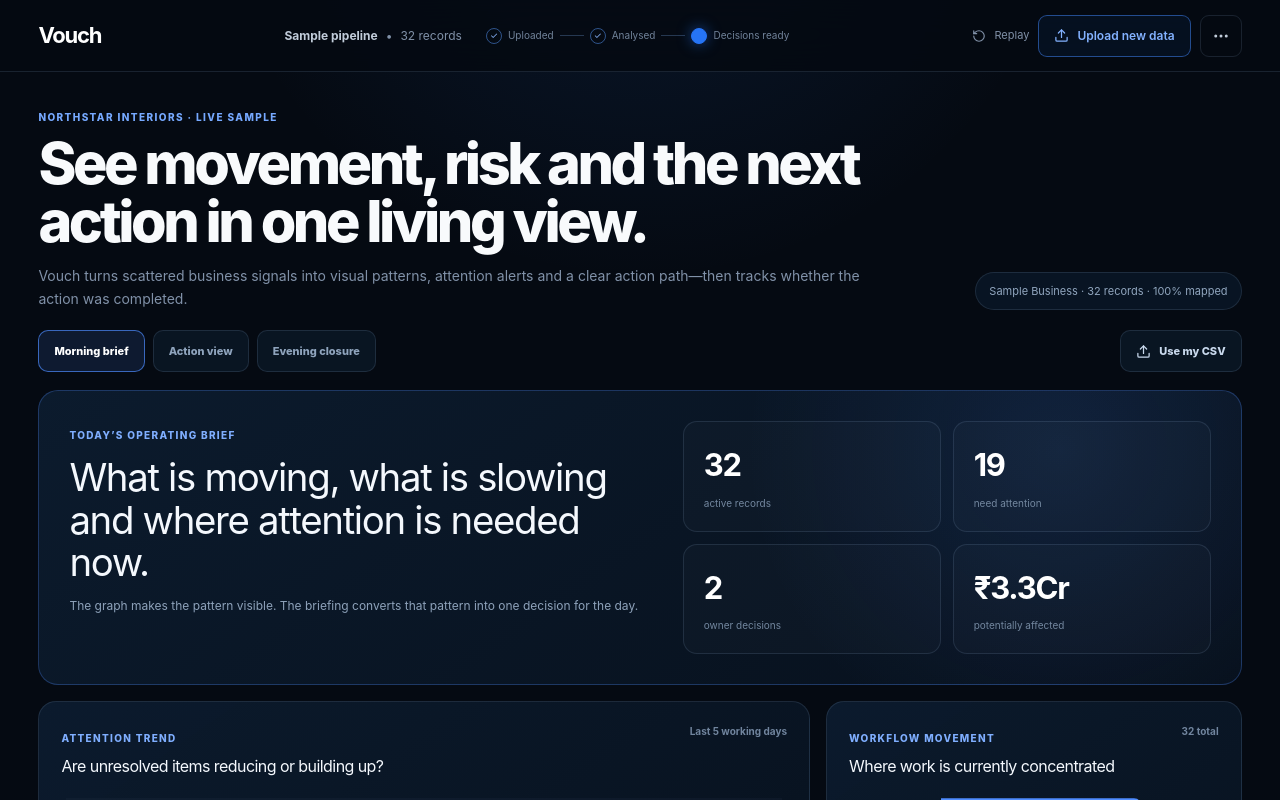
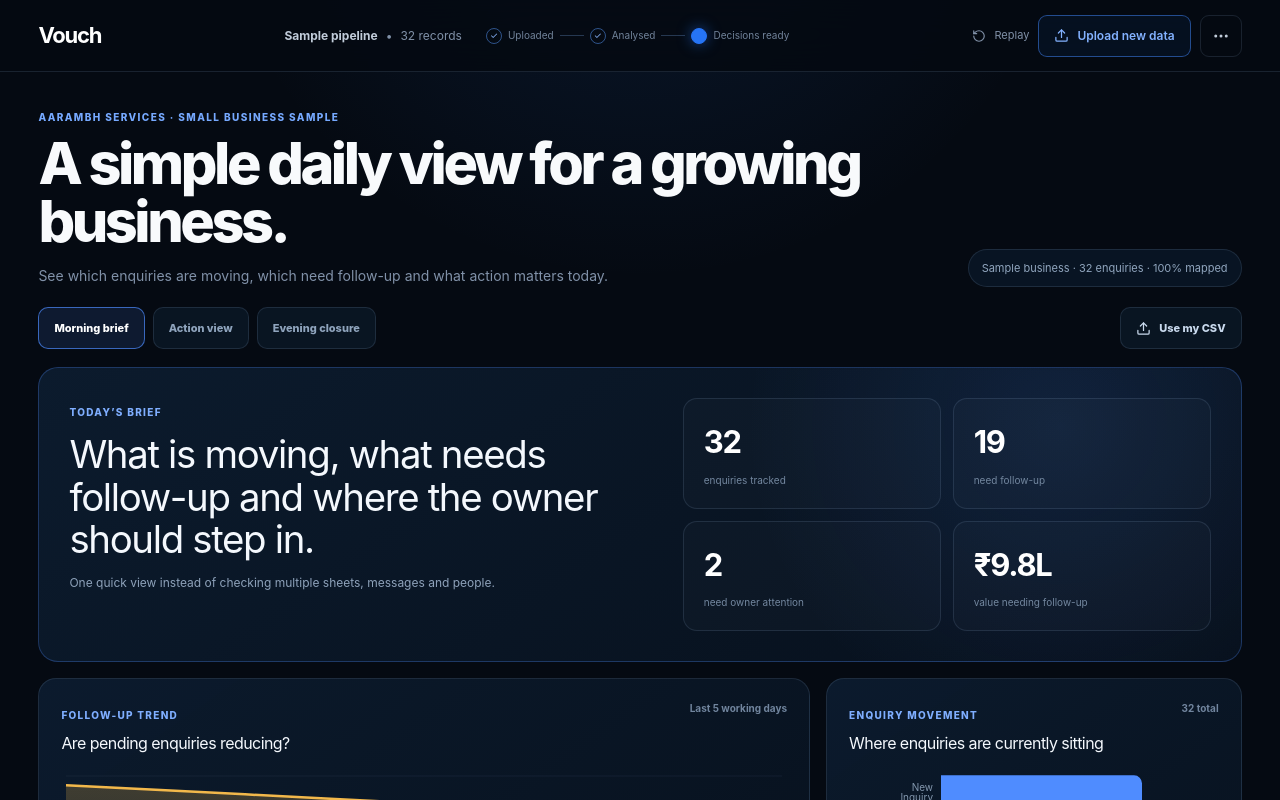
Before and after one commit to shivasricharan/vouchcc, a Next.js app: page / in a window 1280 px wide. Built offline with nearby package versions, Linux system fonts and the light colour scheme.

Commit message:
Make demo relatable for MSMEs and growing businesses

```diff
--- a/components/dashboard/VisualDecisionDashboard.tsx
+++ b/components/dashboard/VisualDecisionDashboard.tsx
@@ -9,6 +9,7 @@ import PilotDetailsModal from './PilotDetailsModal';
 import styles from './VisualDecisionDashboard.module.css';
 
 function money(value:number){if(value>=100)return `₹${(value/100).toFixed(1)}Cr`;if(value>=10)return `₹${Math.round(value)}L`;if(value>0)return `₹${value.toFixed(1)}L`;return '—'}
+function relatableDemoValue(value:number){if(value<=0)return '—';const scaled=Math.min(9.8,Math.max(.8,value/34));return `₹${scaled.toFixed(1)}L`}
 
 export default function VisualDecisionDashboard(){
   const {leads,stats,dataMode,fileName,mappingConfidence,setShowUpload,actions}=useDashboard();
@@ -16,6 +17,7 @@ export default function VisualDecisionDashboard(){
   const [pilot,setPilot]=useState(false);
   const [done,setDone]=useState(false);
   const [stage,setStage]=useState<'morning'|'action'|'closure'>('morning');
+  const displayValue=dataMode==='demo'?relatableDemoValue(stats.atRiskValue):money(stats.atRiskValue);
 
   const insight=useMemo(()=>{
     const active=actions.filter(a=>!['completed','dismissed'].includes(a.status));
@@ -40,22 +42,22 @@ export default function VisualDecisionDashboard(){
     ];
     return {
       top,
-      title:top?.title||'Review the oldest inactive business items',
-      impact:top?.businessImpact||`${stats.followUpCount} records need a clear next action.`,
+      title:dataMode==='demo'?'Follow up with 5 enquiries that have gone quiet':top?.title||'Review the oldest inactive enquiries',
+      impact:dataMode==='demo'?'The oldest enquiry has had no update for 8 days. One simple follow-up could move it forward.':top?.businessImpact||`${stats.followUpCount} enquiries need a clear next action.`,
       owner,
       attention,
       decisions,
       trend,
       stages:stages.length?stages:fallbackStages,
     };
-  },[actions,stats]);
+  },[actions,stats,dataMode]);
 
   function takeAction(){setDone(true);setStage('closure')}
 
   return <div className={styles.wrap}>
     <section className={styles.topline}>
-      <div><span className={styles.eyebrow}>{dataMode==='demo'?'Northstar Interiors · live sample':'Your uploaded business'}</span><h1>See movement, risk and the next action in one living view.</h1><p>Vouch turns scattered business signals into visual patterns, attention alerts and a clear action path—then tracks whether the action was completed.</p></div>
-      <div className={styles.dataTag}>{fileName||'Sample business'} · {leads.length} records · {mappingConfidence}% mapped</div>
+      <div><span className={styles.eyebrow}>{dataMode==='demo'?'Aarambh Services · small business sample':'Your uploaded business'}</span><h1>A simple daily view for a growing business.</h1><p>See which enquiries are moving, which need follow-up and what action matters today.</p></div>
+      <div className={styles.dataTag}>{dataMode==='demo'?'Sample business':fileName||'Uploaded data'} · {leads.length} enquiries · {mappingConfidence}% mapped</div>
     </section>
 
     <section className={styles.modeBar}>
@@ -67,47 +69,47 @@ export default function VisualDecisionDashboard(){
 
     {stage==='morning'&&<>
       <section className={styles.briefHero}>
-        <div className={styles.briefCopy}><span>Today’s operating brief</span><h2>What is moving, what is slowing and where attention is needed now.</h2><p>The graph makes the pattern visible. The briefing converts that pattern into one decision for the day.</p></div>
-        <div className={styles.metrics}><div><strong>{leads.length}</strong><span>active records</span></div><div><strong>{insight.attention}</strong><span>need attention</span></div><div><strong>{insight.decisions}</strong><span>owner decisions</span></div><div><strong>{money(stats.atRiskValue)}</strong><span>potentially affected</span></div></div>
+        <div className={styles.briefCopy}><span>Today’s brief</span><h2>What is moving, what needs follow-up and where the owner should step in.</h2><p>One quick view instead of checking multiple sheets, messages and people.</p></div>
+        <div className={styles.metrics}><div><strong>{leads.length}</strong><span>enquiries tracked</span></div><div><strong>{insight.attention}</strong><span>need follow-up</span></div><div><strong>{insight.decisions}</strong><span>need owner attention</span></div><div><strong>{displayValue}</strong><span>value needing follow-up</span></div></div>
       </section>
 
       <section className={styles.visualOverview}>
         <article className={styles.chartPanel}>
-          <header><div><span>Attention trend</span><h2>Are unresolved items reducing or building up?</h2></div><b>Last 5 working days</b></header>
+          <header><div><span>Follow-up trend</span><h2>Are pending enquiries reducing?</h2></div><b>Last 5 working days</b></header>
           <div className={styles.areaChart}><ResponsiveContainer width="100%" height="100%"><AreaChart data={insight.trend}><defs><linearGradient id="attentionFill" x1="0" y1="0" x2="0" y2="1"><stop offset="0%" stopColor="#f2b84b" stopOpacity={.38}/><stop offset="100%" stopColor="#f2b84b" stopOpacity={0}/></linearGradient><linearGradient id="movedFill" x1="0" y1="0" x2="0" y2="1"><stop offset="0%" stopColor="#4f8cff" stopOpacity={.32}/><stop offset="100%" stopColor="#4f8cff" stopOpacity={0}/></linearGradient></defs><CartesianGrid stroke="rgba(132,160,198,.08)" vertical={false}/><XAxis dataKey="day" tick={{fill:'#71859e',fontSize:10}} axisLine={false} tickLine={false}/><YAxis hide/><Tooltip contentStyle={{background:'#091522',border:'1px solid rgba(122,153,196,.2)',borderRadius:10,fontSize:11}}/><Area type="monotone" dataKey="attention" stroke="#f2b84b" strokeWidth={2.5} fill="url(#attentionFill)"/><Area type="monotone" dataKey="moved" stroke="#4f8cff" strokeWidth={2.3} fill="url(#movedFill)"/></AreaChart></ResponsiveContainer></div>
-          <footer><span><i className={styles.goldDot}/>Needs attention</span><span><i className={styles.blueDot}/>Moved forward</span></footer>
+          <footer><span><i className={styles.goldDot}/>Needs follow-up</span><span><i className={styles.blueDot}/>Moved forward</span></footer>
         </article>
         <article className={styles.chartPanel}>
-          <header><div><span>Workflow movement</span><h2>Where work is currently concentrated</h2></div><b>{stats.total} total</b></header>
+          <header><div><span>Enquiry movement</span><h2>Where enquiries are currently sitting</h2></div><b>{stats.total} total</b></header>
           <div className={styles.barChart}><ResponsiveContainer width="100%" height="100%"><BarChart data={insight.stages} layout="vertical" margin={{left:4,right:10}}><XAxis type="number" hide/><YAxis dataKey="name" type="category" width={88} tick={{fill:'#8296ad',fontSize:10}} axisLine={false} tickLine={false}/><Tooltip cursor={{fill:'rgba(79,140,255,.05)'}} contentStyle={{background:'#091522',border:'1px solid rgba(122,153,196,.2)',borderRadius:10,fontSize:11}}/><Bar dataKey="count" fill="#4f8cff" radius={[0,8,8,0]}/></BarChart></ResponsiveContainer></div>
         </article>
       </section>
 
       <section className={styles.priorityCard}>
         <div className={styles.priorityIcon}><AlertTriangle size={24}/></div>
-        <div><span>Highest-priority signal</span><h2>{insight.title}</h2><p>{insight.impact}</p></div>
+        <div><span>Today’s priority</span><h2>{insight.title}</h2><p>{insight.impact}</p></div>
         <button onClick={()=>setStage('action')}>Review action <ArrowRight size={16}/></button>
       </section>
       <section className={styles.signalFlow}>{[
-        ['Observe',`${leads.length} records read from ${fileName||'the current business view'}`],
-        ['Detect',`${insight.attention} items show delay, inactivity or missing next steps`],
-        ['Prioritise',`${insight.decisions} items require management attention today`],
+        ['See',`${leads.length} enquiries brought into one view`],
+        ['Spot',`${insight.attention} need follow-up or a next step`],
+        ['Act',`${insight.decisions} need the owner’s attention today`],
       ].map(([title,text],index)=><div key={title}><i>0{index+1}</i><b>{title}</b><span>{text}</span></div>)}</section>
     </>}
 
     {stage==='action'&&<section className={styles.actionWorkspace}>
-      <div className={styles.actionMain}><span>Recommended intervention</span><h2>{insight.title}</h2><p>{insight.impact}</p><div className={styles.actionMeta}><div><UserRoundCheck size={16}/><span>Current owner</span><b>{insight.owner}</b></div><div><Clock3 size={16}/><span>Action due</span><b>Today</b></div></div><div className={styles.actionButtons}><button className={styles.primary} onClick={takeAction}>{done?'Action recorded':'Assign and track'} <ArrowRight size={15}/></button><button className={styles.secondary} onClick={()=>setPilot(true)}>See guided pilot</button></div></div>
-      <div className={styles.timeline}><h3>Why Vouch flagged this</h3><div><i/><span>Business item entered the current workflow</span></div><div><i/><span>Activity slowed or the promised next step was not updated</span></div><div className={styles.risk}><i/><span>Delay crossed the attention threshold</span></div><div><i/><span>Vouch recommends ownership and follow-through</span></div></div>
+      <div className={styles.actionMain}><span>Recommended action</span><h2>{insight.title}</h2><p>{insight.impact}</p><div className={styles.actionMeta}><div><UserRoundCheck size={16}/><span>Current owner</span><b>{insight.owner}</b></div><div><Clock3 size={16}/><span>Action due</span><b>Today</b></div></div><div className={styles.actionButtons}><button className={styles.primary} onClick={takeAction}>{done?'Action recorded':'Assign and track'} <ArrowRight size={15}/></button><button className={styles.secondary} onClick={()=>setPilot(true)}>See guided pilot</button></div></div>
+      <div className={styles.timeline}><h3>Why Vouch flagged this</h3><div><i/><span>The enquiry entered the workflow</span></div><div><i/><span>The promised next step was not updated</span></div><div className={styles.risk}><i/><span>The delay crossed the follow-up limit</span></div><div><i/><span>Vouch recommends the next responsible action</span></div></div>
     </section>}
 
     {stage==='closure'&&<section className={styles.closure}>
-      <CheckCircle2 size={34}/><span>Evening closure</span><h2>{done?'The priority action was recorded and moved forward.':'No completion has been recorded yet.'}</h2><p>{done?'Vouch would now watch for the outcome, escalate if the action stalls again and include the result in the next brief.':'Take the recommended action to experience the complete detect → act → verify loop.'}</p><div className={styles.closureGrid}><div><b>{done?'1':'0'}</b><span>priority actions completed</span></div><div><b>{stats.followUpCount}</b><span>remaining attention items</span></div><div><b>{money(stats.atRiskValue)}</b><span>value still being watched</span></div></div>{!done&&<button onClick={()=>setStage('action')}>Return to action view</button>}</section>}
+      <CheckCircle2 size={34}/><span>Evening closure</span><h2>{done?'The follow-up was recorded and moved forward.':'No completion has been recorded yet.'}</h2><p>{done?'Vouch now watches for the outcome and brings any unfinished item into the next brief.':'Take the recommended action to experience the full see → act → verify loop.'}</p><div className={styles.closureGrid}><div><b>{done?'1':'0'}</b><span>actions completed</span></div><div><b>{stats.followUpCount}</b><span>follow-ups remaining</span></div><div><b>{displayValue}</b><span>value still being watched</span></div></div>{!done&&<button onClick={()=>setStage('action')}>Return to action view</button>}</section>}
 
     <section className={styles.pilotGate}>
-      <div><span>14-day working pilot · ₹9,999</span><h2>The demo shows the experience. The pilot proves whether it changes real business behaviour.</h2><p>We configure one recurring flow, deliver daily attention briefs, track actions and measure saves, faster movement, clearer ownership and reduced owner chasing.</p></div>
+      <div><span>14-day working pilot · ₹9,999</span><h2>Start with one enquiry flow. Prove whether Vouch saves time and prevents missed follow-ups.</h2><p>Built for small businesses, startups and growing teams using the spreadsheets and workflows they already have.</p></div>
       <div className={styles.gateActions}><button onClick={()=>setEmail(true)}><Mail size={15}/> Email brief</button><button className={styles.pilotButton} onClick={()=>setPilot(true)}>Explore the pilot <ArrowRight size={15}/></button></div>
     </section>
-    <p className={styles.privacy}>CSV data remains in this browser session. Google Sheets and existing export workflows remain supported for guided pilots. Contact: shiva@yourvouch.com</p>
+    <p className={styles.privacy}>CSV data remains in this browser session. Google Sheets and existing export workflows remain supported. Contact: shiva@yourvouch.com</p>
     {email&&<EmailDecisionBriefModal onClose={()=>setEmail(false)}/>} {pilot&&<PilotDetailsModal onClose={()=>setPilot(false)}/>}
   </div>;
 }
```
